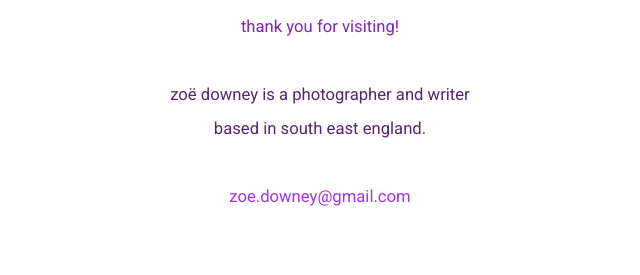
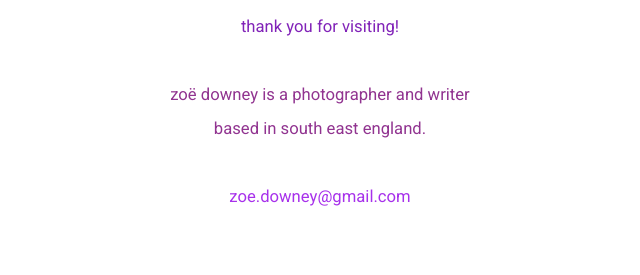
Before and after one commit to zoeurl/zoedowney.github.io, a Jekyll site: the page built from index.html, in a window 1280 px wide. Shown: the part 1225-1500 px from the top of the page, without its empty margins (320-960 px from the left). Built offline with Jekyll 4.4.1, drawn with Linux system fonts in a browser that asks for light colours.

Commit message:
Update photography.md

```diff
--- a/_layouts/photography.md
+++ b/_layouts/photography.md
@@ -34,7 +34,7 @@
 	<center><figure><img src="/assets/favicon/rabbit-doodle.png" width="150" height="150"></figure>
 		<font color=#8123b8>thank you for visiting!
 			<br>
-		<br><font color="#562573">zoë downey is a photographer and writer
+		<br><font color="#913490">zoë downey is a photographer and writer
 			<br>based in south east england.</font>
 			<br>
 		<br><font color="#a731eb">zoe.downey@gmail.com</font></small></center>
```
